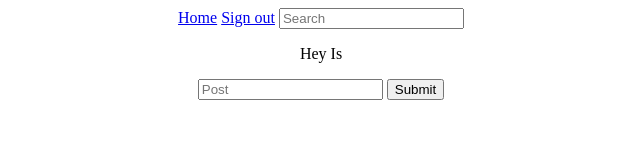
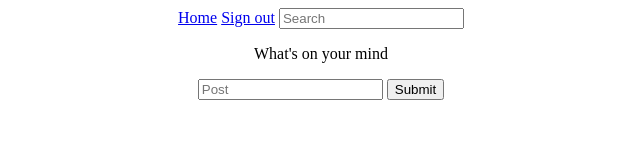
Before and after one commit to SzilviH/acebook, a website: page views/feed.html in a window 1280 px wide. Shown: the whole page, without its empty margins (319-959 px from the left). Drawn offline with nearby package versions, Linux system fonts and the light colour scheme; no server answers.

Commit message:
change back to what's on your mind on post forms

```diff
--- a/views/feed.html
+++ b/views/feed.html
@@ -22,7 +22,7 @@
     </nav>
     <div id="feed">
       <div id="post-form">
-        <p>Hey Is</p>
+        <p>What's on your mind</p>
         <form action="/post/create" method="get" name="addPost">
           <input type="text" name="content" placeholder="Post">
           <input id="submit" type="submit" name="submit" value="Submit">
```
